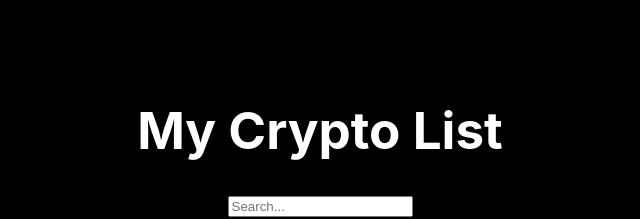
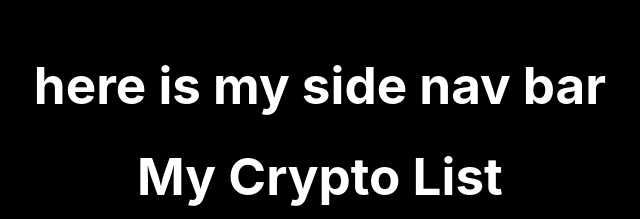
Before and after one commit to gabrielaliera/crypto-hustle, a React (Vite) app: page / in a window 1280 px wide. Shown: the part 220-439 px from the top of the page, without its empty margins (320-960 px from the left). Built offline with nearby package versions, Linux system fonts and the light colour scheme; no server answers.

Commit message:
Add sideNav to app

```diff
--- a/src/App.jsx
+++ b/src/App.jsx
@@ -1,6 +1,7 @@
 import { useState, useEffect } from 'react'
 import './App.css'
 import CoinInfo from "./Components/coinInfo";
+import SideNav from "./Components/sideNav";
 //import { Input } from "semantic-ui-react";
 
 const API_KEY = import.meta.env.VITE_APP_API_KEY;
@@ -40,6 +41,7 @@ function App() {
 
   return (
     <div className="whole-page">
+      <SideNav/>
       <h1>My Crypto List</h1>
         <input
           type="text"
```
